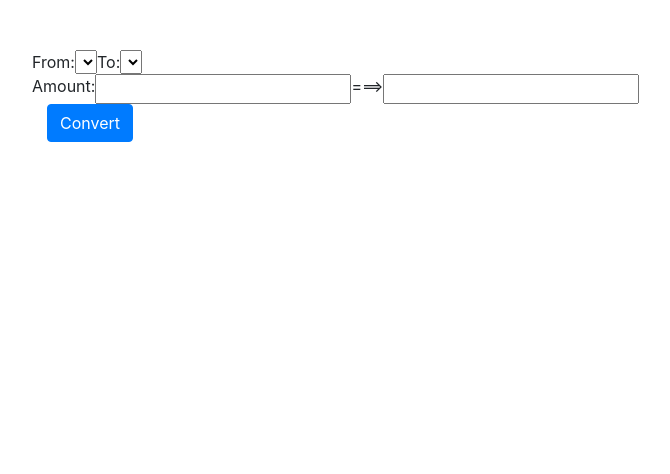
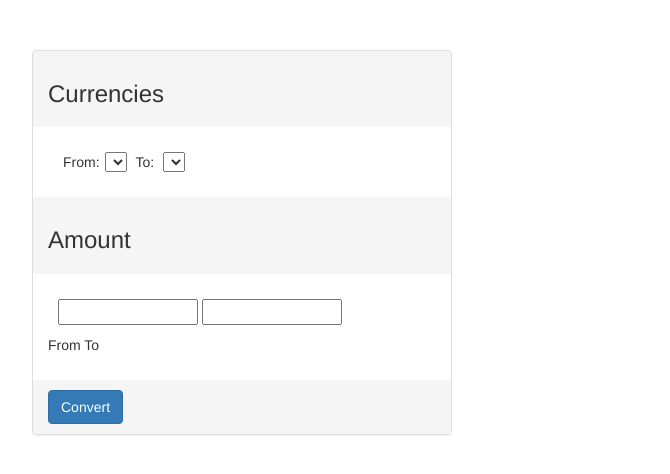
Before and after one commit to toby-adedipe/toby-adedipe.github.io, a plain HTML site: page index.html in a window 1280 px wide. Shown: the whole page, without its empty margins (38-708 px from the left). Drawn offline with nearby package versions, Linux system fonts and the light colour scheme; no server answers.

Commit message:
fetched convertion rates from api

```diff
--- a/index.html
+++ b/index.html
@@ -6,22 +6,41 @@
     <title>Free Currency Converter</title>
     <meta name="viewport" content="width=device-width, initial-scale=1">
     <link rel="stylesheet" type="text/css" media="screen" href="main.css" />
-    <link href="https://stackpath.bootstrapcdn.com/bootstrap/4.1.1/css/bootstrap.min.css" rel="stylesheet" integrity="sha384-WskhaSGFgHYWDcbwN70/dfYBj47jz9qbsMId/iRN3ewGhXQFZCSftd1LZCfmhktB" crossorigin="anonymous">
-    <script src="https://stackpath.bootstrapcdn.com/bootstrap/4.1.1/js/bootstrap.min.js" integrity="sha384-smHYKdLADwkXOn1EmN1qk/HfnUcbVRZyYmZ4qpPea6sjB/pTJ0euyQp0Mk8ck+5T" crossorigin="anonymous"></script>
-    <script src="main.js"></script>
+    <link rel="stylesheet" href="https://maxcdn.bootstrapcdn.com/bootstrap/3.3.7/css/bootstrap.min.css" integrity="sha384-BVYiiSIFeK1dGmJRAkycuHAHRg32OmUcww7on3RYdg4Va+PmSTsz/K68vbdEjh4u" crossorigin="anonymous">
+    <script src="https://maxcdn.bootstrapcdn.com/bootstrap/3.3.7/js/bootstrap.min.js" integrity="sha384-Tc5IQib027qvyjSMfHjOMaLkfuWVxZxUPnCJA7l2mCWNIpG9mGCD8wGNIcPD7Txa" crossorigin="anonymous"></script>    <script src="main.js"></script>
 </head>
 <body onload="loadCurrencies()">
     <div class="container">
         <form action="get">
-            <div class="row">
-                <span>From:</span><select name="" id="from"></select>
-                <span>To:</span> <select name="" id="to"></select>
+            <div class="panel-group">
+                <div class="panel panel-default">
+                    <div class="panel-heading">
+                        <h3>Currencies</h3>
+                    </div>
+                    <div class="panel-body">
+                        <div class="currency">
+                            <span>From:</span><select onChange="convertCurrency()" id="from"></select>
+                            <span>To:</span> <select onchange="convertCurrency()" id="to"></select>
+                        </div>
+                    </div>
+                    <div class="panel-heading">
+                        <h3>Amount</h3>
+                    </div>
+                    <div class="panel-body">
+                        <div class="amount">
+                            <input type="text" onInput="convertCurrency()" name="from" id="amount-from">
+                            <input type="text" id="result">
+                        </div>
+                        <div class="amount-tag">
+                            <p><span>From</span> <span>To</span></p>
+
+                        </div>
+                    </div>
+                    <div class="panel-footer submit">
+                        <input type="submit" onClick="convertCurrency()" value="Convert" class="btn btn-primary">
+                    </div>
+                </div>
             </div>
-            <div class="row">
-                <span> Amount:</span>
-                <input type="text" name="from"> ===> <input type="text">
-            </div>
-            <input type="submit" value="Convert" class="btn btn-primary">
         </form>
     </div>
 </body>
--- a/main.css
+++ b/main.css
@@ -1,3 +1,24 @@
 .container{
     padding-top: 50px;
 }
+.currency, .amount{
+    padding: 10px;
+}
+.currency span, .amount span{
+    padding: 5px;
+}
+.btn .btn-primary{
+    padding: 0;
+    margin: 0;
+    border: 0;
+}
+.panel-body{
+
+}
+.amount input{
+    width: 10em;
+}
+.panel-group{
+    width: 30em;
+    align-content: center;
+}
--- a/main.js
+++ b/main.js
@@ -13,3 +13,20 @@ function loadCurrencies(){
             to.innerHTML=options;
         })
 }
+
+function convertCurrency(){
+    const from=document.getElementById('from').value;
+    const to = document.getElementById('to').value;
+    const amount = document.getElementById('amount-from').value;
+    let result = document.getElementById('result')
+
+    if(amount>0){
+        fetch(`https://free.currencyconverterapi.com/api/v5/convert?q=${from}_${to}&compact=y`)
+        .then(response=>response.json())
+        .then((value)=>{
+            console.log(value)
+        })
+    }
+
+
+}
```
